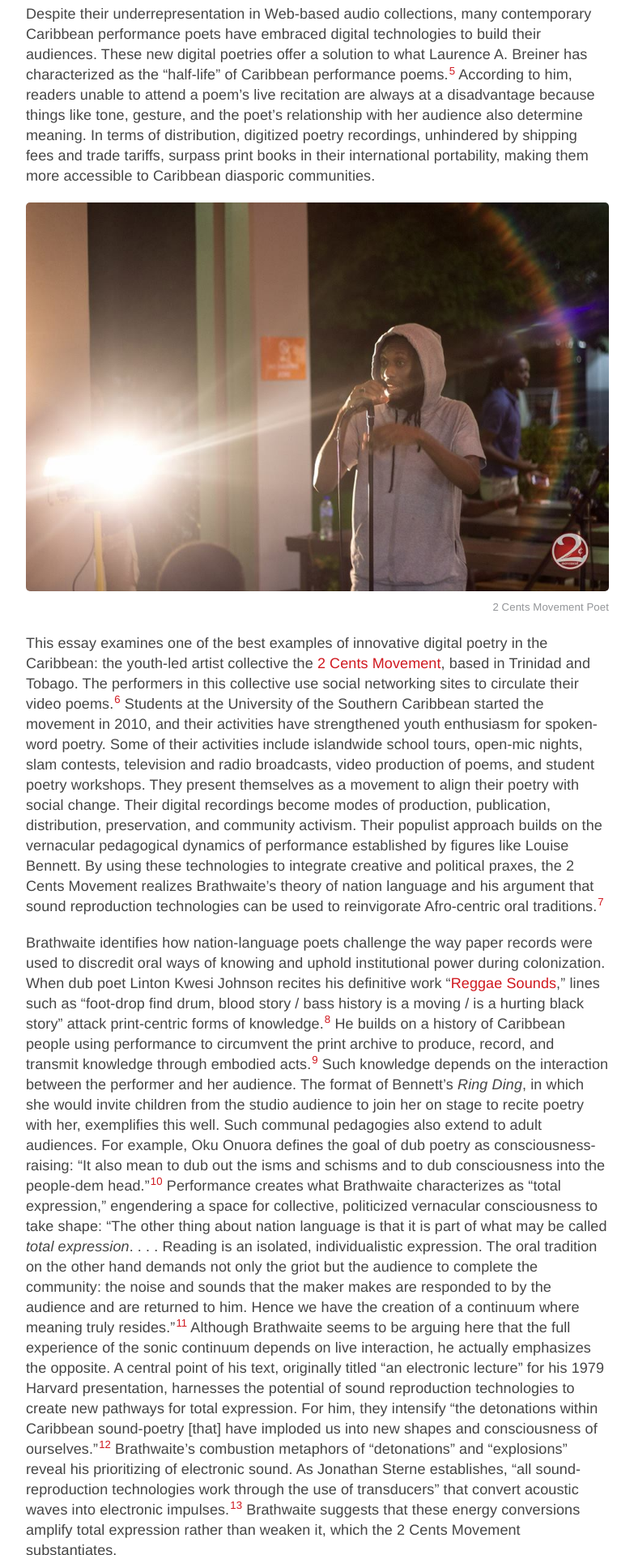
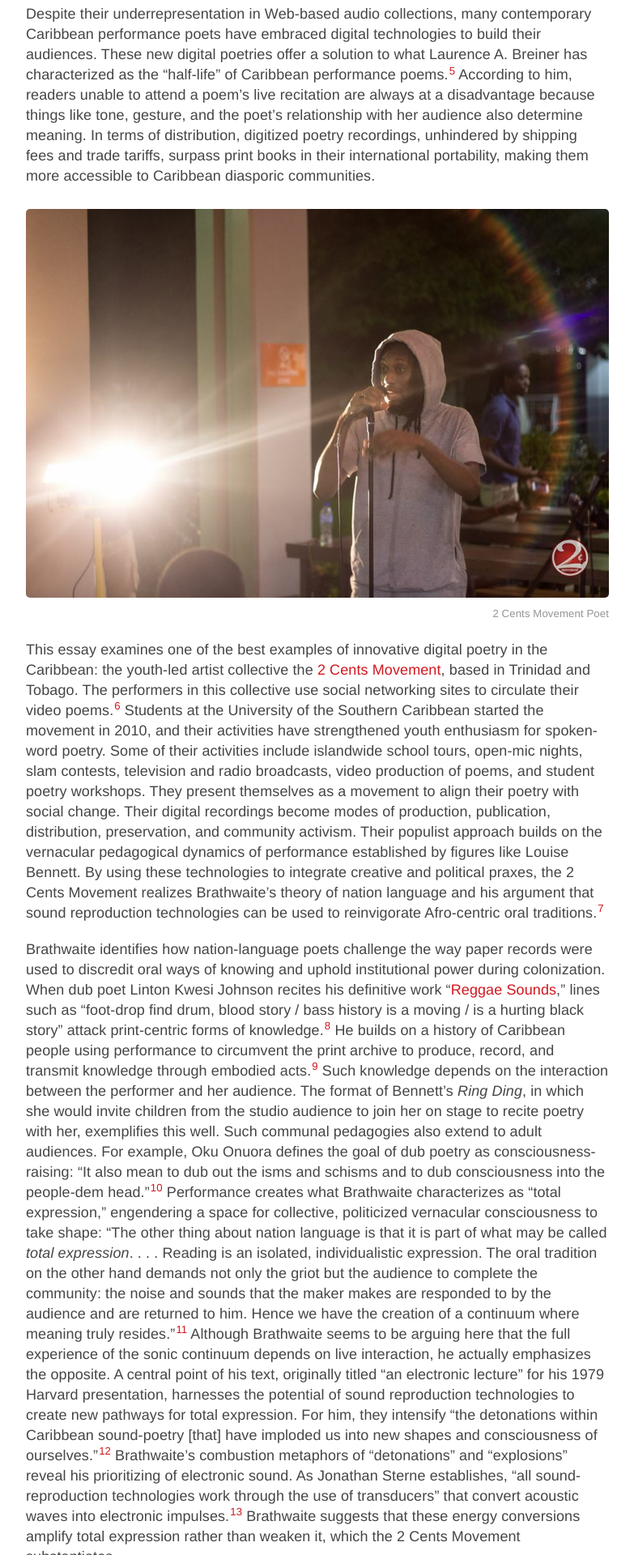
Before and after one commit to archipelagosjournal/archipelagos, a Jekyll site: the page built from _issue01/neigh-digitizing.md, in a window 1280 px wide. Shown: the part 1589-3509 px from the top of the page at 81% size, without its empty margins (248-1031 px from the left). Built offline with Jekyll 4.4.1, drawn with Linux system fonts in a browser that asks for light colours.

Commit message:
corrected margin top bottom for media

```diff
--- a/public/css/main.css
+++ b/public/css/main.css
@@ -269,7 +269,7 @@
 img {
   display: block;
   max-width: 100%;
-  margin: 1rem 0;
+  margin: 1.4rem 0 1rem;
   border-radius: 5px;
 }
 
@@ -293,7 +293,7 @@
 	height: 0;
 	overflow: hidden;
 	max-width: 100%;
-	margin: 1rem 0;
+	margin: 1.4rem 0 0.33rem;
 }
 
 .media-wrapper iframe, .media-wrapper object, .media-wrapper embed {
@@ -308,7 +308,6 @@
 
 .media-caption {
         color: #939598;
-        margin-top: -.5rem;
         font-size: .66rem;
         text-align: right;
 }
```
